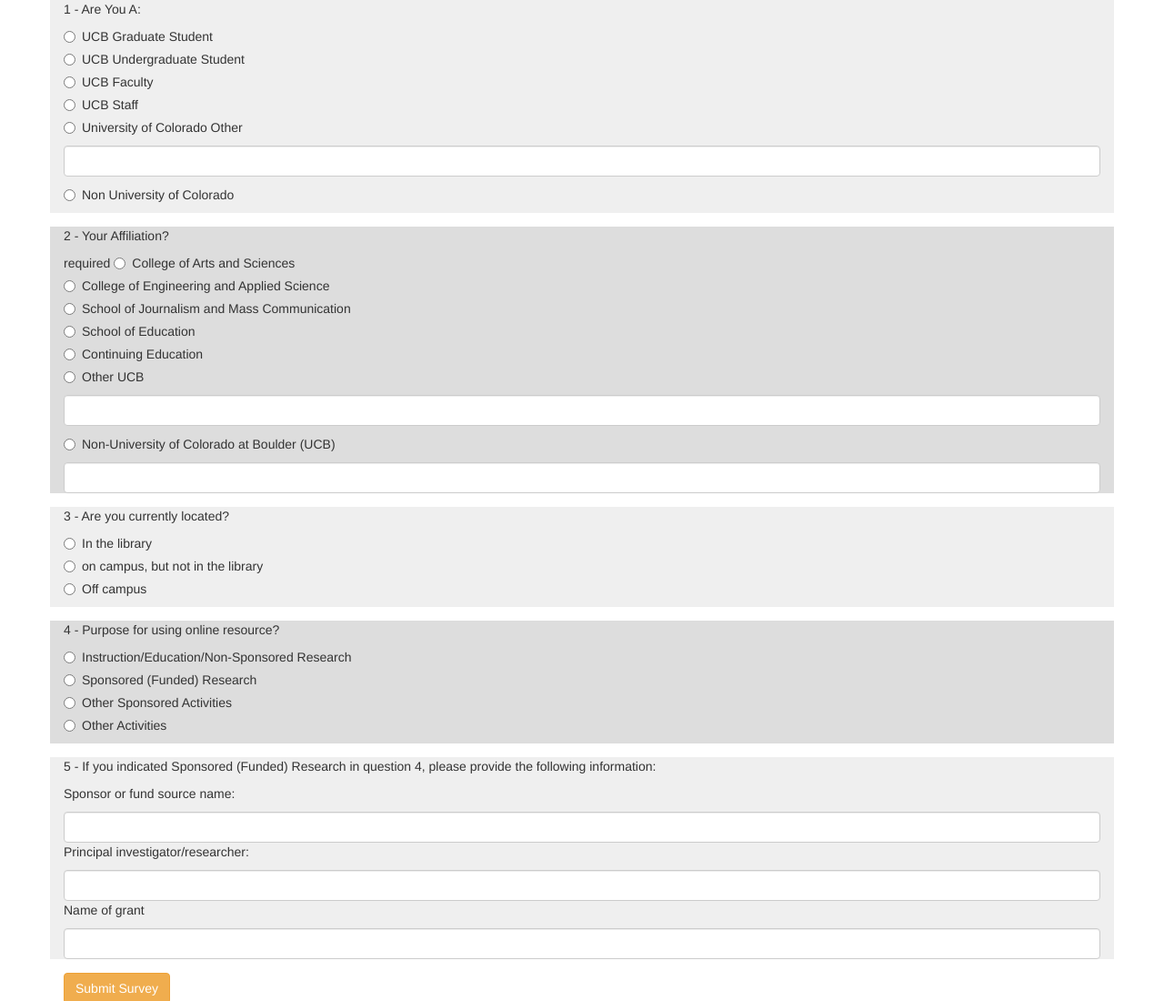
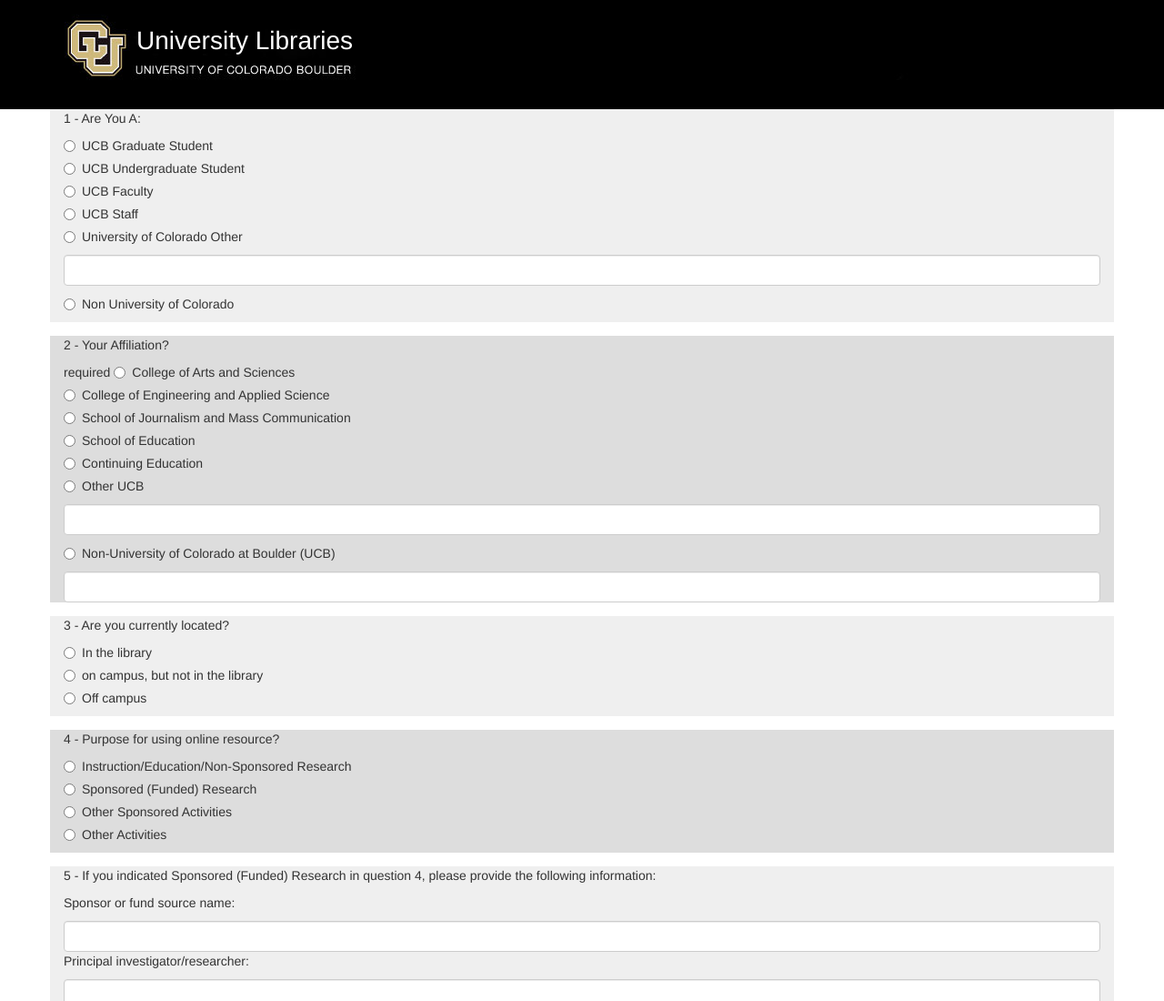
Before and after one commit to jvanvoorst/survey, a website: page public/html/index.html in a window 1280 px wide. Shown: the top 1100 px of the page at 91% size. Drawn offline with nearby package versions, Linux system fonts and the light colour scheme; some packages are replaced by stand-ins of ours.

Commit message:
added banner

```diff
--- a/public/html/index.html
+++ b/public/html/index.html
@@ -11,6 +11,12 @@
 </head>
 
 <body ng-controller="surveyCntrl">
+
+    <header>
+        <div class="container banner">
+            <p class="banner-text">University Libraries</p>
+        </div>
+    </header>
 
 
     <form class="container" name="form" ng-submit="submitSurvey()" novalidate>
--- a/public/style/style.css
+++ b/public/style/style.css
@@ -7,3 +7,19 @@
 .missing {
     background-color: #ff8080;
 }
+header {
+    width: 100%;
+    height: 120px;
+    background-color: black;
+}
+.banner {
+    height: 100%;
+    background-image: url(../images/banner.jpg);
+    background-repeat: no-repeat;
+}
+.banner-text {
+    color: white;
+    font-size: 28px;
+    font-family: "HelveticaNeue-Light", "Helvetica Neue", sans-serif;
+    padding: 25px 0 0 80px;
+}
```
Also changed, not shown: public/images/banner.jpg (added), 3 other files.
